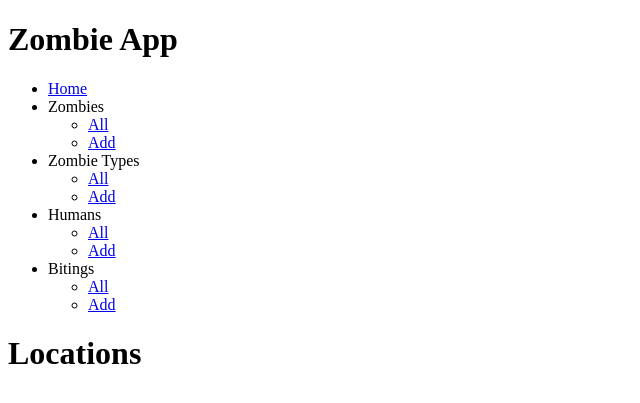
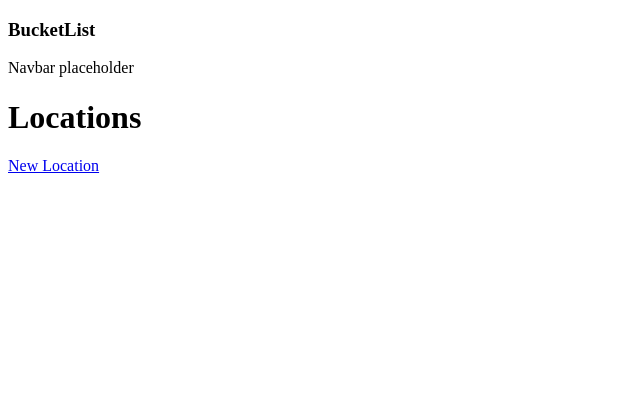
Before and after one commit to JazzRose/travel_bucketlist, a Flask app: page /locations in a window 1280 px wide. Shown: the top 403 px of the page, without its empty margins (0-640 px from the left). Run offline with Flask 2, Linux system fonts and the light colour scheme; data that the repository does not hold is empty; some libraries are stand-ins or nearby versions.

Commit message:
add locations

```diff
--- a/controllers/locations_controller.py
+++ b/controllers/locations_controller.py
@@ -8,9 +8,26 @@ import repositories.city_repository as city_repository
 
 locations_blueprint = Blueprint("locations", __name__)
 
-# New
+# LOCATIONS LIST
 
 @locations_blueprint.route("/locations")
-def locations ():
+def locations():
     locations = location_repository.select_all()
     return render_template("locations/index.html", locations = locations)
+
+# NEW LOCATION
+
+@locations_blueprint.route("/locations/new")
+def new_location():
+    return render_template("locations/new.html")
+
+# NEW LOCATION SUBMIT
+
+@locations_blueprint.route("/locations", methods = ['POST'])
+def create_location():
+    name = request.form["name"]
+    type = request.form["type"]
+    info = request.form["info"]
+    new_location = Location(name,type,info)
+    location_repository.save(new_location)
+    return redirect("/locations")
--- a/templates/base.html
+++ b/templates/base.html
@@ -4,45 +4,12 @@
     <meta charset="UTF-8">
     <meta name="viewport" content="width=device-width, initial-scale=1.0">
     <meta http-equiv="X-UA-Compatible" content="ie=edge">
-    <link rel="stylesheet" href="{{ url_for('static', filename='style.css') }}">
-    <title>Zombie App</title>
 </head>
 <body>
     <header>
-        <h1>Zombie App</h1>
+        <h3>BucketList</h3>
         <nav>
-            <ul class="menu">
-                <li><a href="/">Home</a></li>
-                <li>
-                    Zombies
-                    <ul>
-                        <li><a href="/zombies">All</a></li>
-                        <li><a href="/zombies/new">Add</a></li>
-                    </ul>
-                </li>
-                <li>
-                    Zombie Types
-                    <ul>
-                        <li><a href="/zombietypes">All</a></li>
-                        <li><a href="/zombietypes/new">Add</a></li>
-                    </ul>
-                </li>
-                <li>
-                    Humans
-                    <ul>
-                        <li><a href="/humans">All</a></li>
-                        <li><a href="/humans/new">Add</a></li>
-                    </ul>
-                </li>
-                <li>
-                    Bitings
-                    <ul>
-                        <li><a href="/bitings">All</a></li>
-                        <li><a href="/bitings/new">Add</a></li>
-                    </ul>
-                </li>
-
-            </ul>
+           Navbar placeholder
         </nav>
     </header>
     <div class="container">
--- a/templates/locations/index.html
+++ b/templates/locations/index.html
@@ -3,12 +3,16 @@
 {% block content %}
 <h1>Locations</h1>
 
+<section>
+    <a href="/locations/new">New Location</a>
+</section>
+
 {% for location in locations %}
 
 <section>
 
-    <h3> {{ location.name }} </h3>
-        <h2>{{ location.type }} </h2>
+    <h2> {{ location.name }} </h2>
+        <h3>{{ location.type }} </h3>
         <p> {{ location.info}} </p>
         <a href="/locations/{{ location.id }}"> View Cities </a>
 </section>
```
Also changed, not shown: templates/locations/new.html (added, +16 -0 lines).
